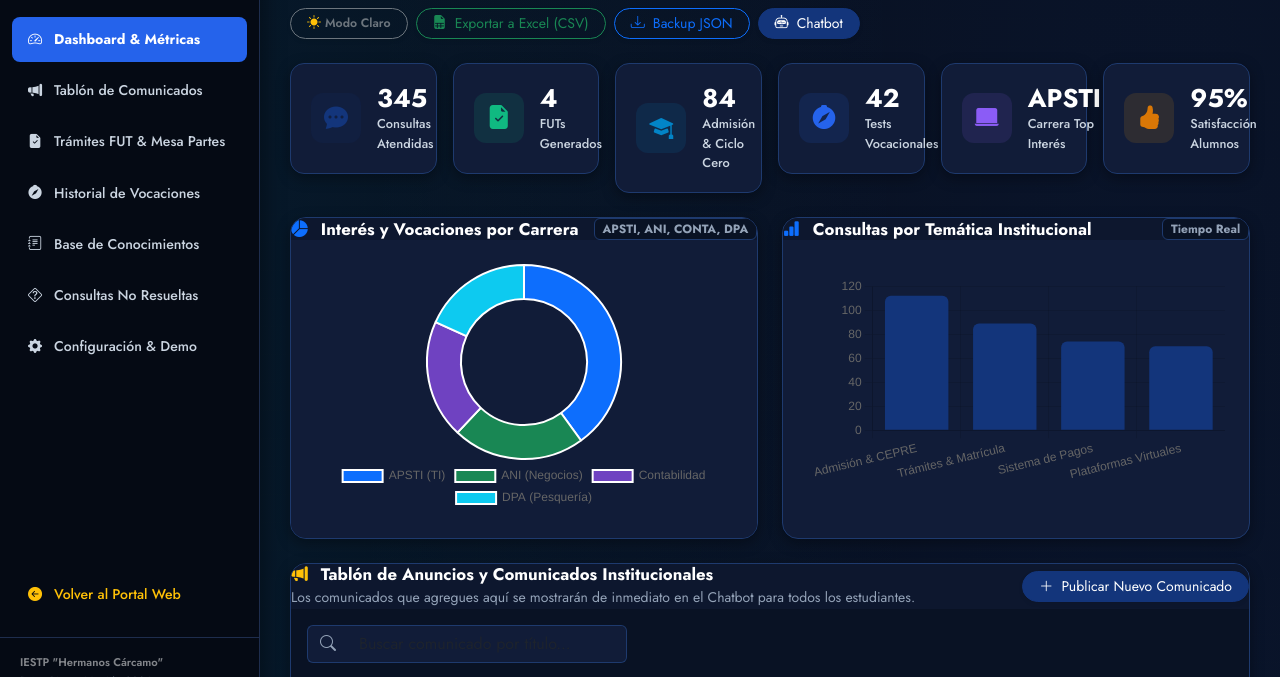
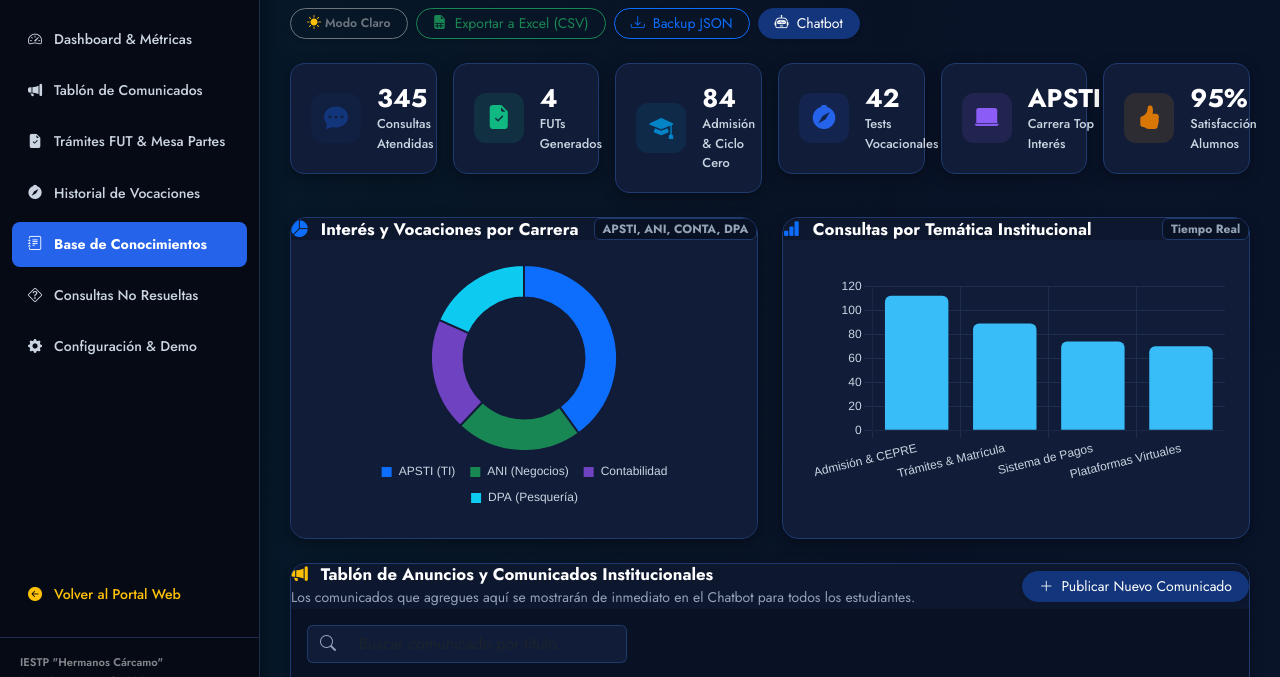
Before and after one commit to GMPH2007/hercarbot-instituto-carcamo, a plain HTML site: page admin.html in a window 1280 px wide. Both pictures are taken after a click on the button "Modo Oscuro". Shown: the part 94-771 px from the top of the page. Drawn offline with nearby package versions, Linux system fonts and the light colour scheme.

Commit message:
feat: integrar navegacion bidireccional entre chatbot y panel admin, sincronizar FUT, optimizar ScrollSpy y modo oscuro de graficos

```diff
--- a/css/admin.css
+++ b/css/admin.css
@@ -1,6 +1,14 @@
 /* ==========================================================================
    ESTILOS DEL PANEL DE ADMINISTRACIÓN - IESTP HERMANOS CÁRCAMO
    ========================================================================== */
+
+html {
+  scroll-behavior: smooth;
+}
+
+section[id] {
+  scroll-margin-top: 30px;
+}
 
 :root {
   --admin-blue: #13357b;
--- a/css/style.css
+++ b/css/style.css
@@ -3968,6 +3968,10 @@
     background: linear-gradient(180deg, transparent, rgba(238, 244, 251, 0.96) 30%) !important;
     z-index: 45 !important;
   }
+
+  body.dark-theme .chat-input-container {
+    background: linear-gradient(180deg, transparent, rgba(7, 11, 20, 0.98) 30%) !important;
+  }
 }
 
 /* 5. Modo Widget Flotante (Conmutador 🗗 en Cabecera) */
--- a/js/admin.js
+++ b/js/admin.js
@@ -119,20 +119,34 @@
   const textColor = isDark ? '#cbd5e1' : '#64748b';
   const gridColor = isDark ? '#1e2d4d' : '#e2e8f0';
 
-  if (careersChart && careersChart.options && careersChart.options.scales) {
-    if (careersChart.options.scales.x) {
-      careersChart.options.scales.x.ticks.color = textColor;
-      careersChart.options.scales.x.grid.color = gridColor;
+  if (careersChart) {
+    if (careersChart.options && careersChart.options.plugins && careersChart.options.plugins.legend) {
+      if (!careersChart.options.plugins.legend.labels) careersChart.options.plugins.legend.labels = {};
+      careersChart.options.plugins.legend.labels.color = textColor;
     }
-    if (careersChart.options.scales.y) {
-      careersChart.options.scales.y.ticks.color = textColor;
-      careersChart.options.scales.y.grid.color = gridColor;
+    if (careersChart.data.datasets && careersChart.data.datasets[0]) {
+      careersChart.data.datasets[0].borderColor = isDark ? '#111c38' : '#ffffff';
     }
     careersChart.update();
   }
-  if (categoriesChart && categoriesChart.options && categoriesChart.options.plugins) {
-    if (categoriesChart.options.plugins.legend && categoriesChart.options.plugins.legend.labels) {
-      categoriesChart.options.plugins.legend.labels.color = textColor;
+
+  if (categoriesChart) {
+    if (categoriesChart.options && categoriesChart.options.scales) {
+      if (categoriesChart.options.scales.x) {
+        if (!categoriesChart.options.scales.x.ticks) categoriesChart.options.scales.x.ticks = {};
+        if (!categoriesChart.options.scales.x.grid) categoriesChart.options.scales.x.grid = {};
+        categoriesChart.options.scales.x.ticks.color = textColor;
+        categoriesChart.options.scales.x.grid.color = gridColor;
+      }
+      if (categoriesChart.options.scales.y) {
+        if (!categoriesChart.options.scales.y.ticks) categoriesChart.options.scales.y.ticks = {};
+        if (!categoriesChart.options.scales.y.grid) categoriesChart.options.scales.y.grid = {};
+        categoriesChart.options.scales.y.ticks.color = textColor;
+        categoriesChart.options.scales.y.grid.color = gridColor;
+      }
+    }
+    if (categoriesChart.data.datasets && categoriesChart.data.datasets[0]) {
+      categoriesChart.data.datasets[0].backgroundColor = isDark ? '#38bdf8' : '#13357b';
     }
     categoriesChart.update();
   }
@@ -171,6 +185,28 @@
       }
     });
   });
+
+  // ScrollSpy automático para resaltar la sección activa en el sidebar al hacer scroll
+  const sectionIds = ['metricas', 'comunicados', 'tramites-fut', 'vocacional', 'faqs', 'no-resueltas', 'configuracion'];
+  window.addEventListener('scroll', () => {
+    let current = '';
+    const scrollPos = window.scrollY + 140;
+    sectionIds.forEach(id => {
+      const section = document.getElementById(id);
+      if (section && section.offsetTop <= scrollPos) {
+        current = id;
+      }
+    });
+    if (current && links.length > 0) {
+      links.forEach(l => {
+        if (l.getAttribute('href') === `#${current}`) {
+          l.classList.add('active');
+        } else if (l.getAttribute('href') && l.getAttribute('href').startsWith('#')) {
+          l.classList.remove('active');
+        }
+      });
+    }
+  }, { passive: true });
 }
 
 function getStats() {
@@ -335,6 +371,10 @@
 }
 
 function renderCharts(stats) {
+  const isDark = document.body.classList.contains('dark-theme');
+  const textColor = isDark ? '#cbd5e1' : '#64748b';
+  const gridColor = isDark ? '#1e2d4d' : '#e2e8f0';
+
   // Gráfico de Carreras (Doughnut)
   const ctxCarreras = document.getElementById('chartCarreras');
   if (ctxCarreras && window.Chart) {
@@ -348,13 +388,16 @@
           data: [cData.apsti, cData.ani, cData.conta, cData.dpa],
           backgroundColor: ['#0d6efd', '#198754', '#6f42c1', '#0dcaf0'],
           borderWidth: 2,
-          borderColor: '#ffffff'
+          borderColor: isDark ? '#111c38' : '#ffffff'
         }]
       },
       options: {
         responsive: true,
         plugins: {
-          legend: { position: 'bottom' }
+          legend: {
+            position: 'bottom',
+            labels: { color: textColor, boxWidth: 12, padding: 14 }
+          }
         },
         cutout: '65%'
       }
@@ -373,7 +416,7 @@
         datasets: [{
           label: 'N° de Consultas',
           data: [catData.admision, catData.tramites, catData.pagos, catData.plataformas],
-          backgroundColor: '#13357b',
+          backgroundColor: isDark ? '#38bdf8' : '#13357b',
           borderRadius: 6
         }]
       },
@@ -383,7 +426,15 @@
           legend: { display: false }
         },
         scales: {
-          y: { beginAtZero: true }
+          x: {
+            ticks: { color: textColor },
+            grid: { color: gridColor }
+          },
+          y: {
+            beginAtZero: true,
+            ticks: { color: textColor },
+            grid: { color: gridColor }
+          }
         }
       }
     });
```
Also changed, not shown: index.html (+7 -0 lines), js/chatbot.js.
